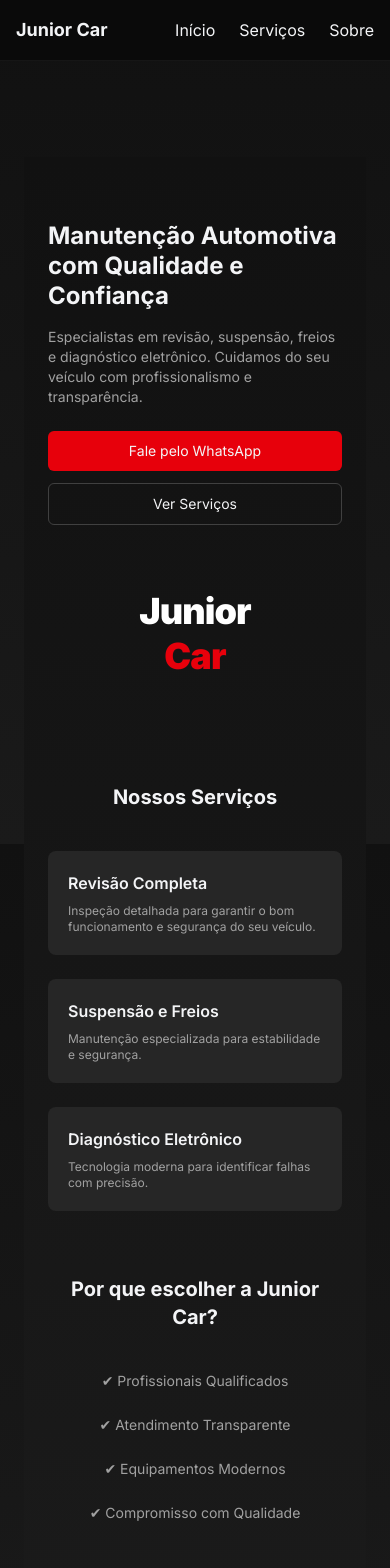
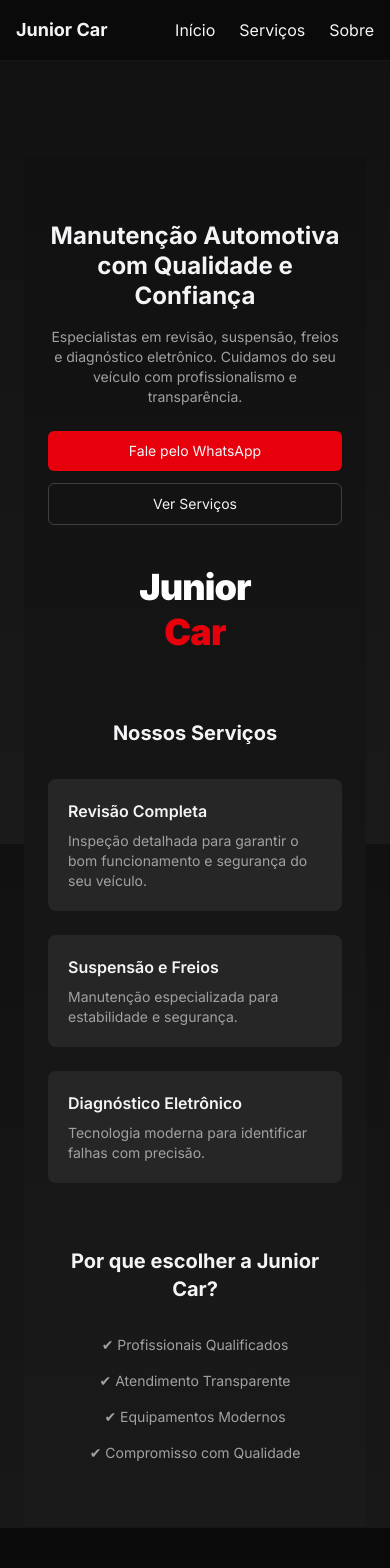
Before and after one commit to jg4dev/juniorcar, a Next.js app: page / in a window 390 px wide. Shown: the top 1568 px of the page. Built offline with nearby package versions, Linux system fonts and the light colour scheme.

Commit message:
mobile ajuste definitivo

```diff
--- a/src/app/page.tsx
+++ b/src/app/page.tsx
@@ -4,14 +4,15 @@ import Link from "next/link";
 
 export default function Home() {
   return (
-    <main className="bg-neutral-950 text-white min-h-screen">
+    <main className="bg-neutral-950 text-white min-h-screen overflow-x-hidden">
+
+      <section className="px-5 pt-20 pb-16">
+        <div className="max-w-6xl mx-auto flex flex-col gap-16">
 
           {/* HERO */}
-      <section className="px-5 pt-20 pb-16">
-        <div className="max-w-6xl mx-auto grid gap-10 md:grid-cols-2 items-center">
+          <div className="flex flex-col md:grid md:grid-cols-2 gap-10 items-center">
 
-          {/* Texto */}
-          <div>
+            <div className="text-center md:text-left">
               <h1 className="text-2xl sm:text-3xl md:text-5xl font-bold leading-tight mb-4">
                 Manutenção Automotiva com Qualidade e Confiança
               </h1>
@@ -21,7 +22,7 @@ export default function Home() {
                 Cuidamos do seu veículo com profissionalismo e transparência.
               </p>
 
-            <div className="flex flex-col sm:flex-row gap-3">
+              <div className="flex flex-col sm:flex-row gap-3 justify-center md:justify-start">
                 <a
                   href="https://wa.me/5579999904384"
                   target="_blank"
@@ -40,33 +41,32 @@ export default function Home() {
               </div>
             </div>
 
-          {/* Logo */}
-          <div className="flex items-center justify-center mt-6 md:mt-0">
+            <div className="flex items-center justify-center">
               <h2 className="text-4xl sm:text-5xl md:text-7xl font-black leading-tight tracking-tight text-center">
-              <span className="text-white block">Junior</span>
-              <span className="text-red-600 block">Car</span>
+                <span className="block text-white">Junior</span>
+                <span className="block text-red-600">Car</span>
               </h2>
             </div>
 
-          {/* Serviços */}
-          <div className="col-span-1 md:col-span-2 mt-16">
+          </div>
 
-            <h2 className="text-xl sm:text-2xl md:text-3xl font-bold text-center mb-10">
+          {/* SERVIÇOS */}
+          <div>
+            <h2 className="text-xl sm:text-2xl md:text-3xl font-bold text-center mb-8">
               Nossos Serviços
             </h2>
 
             <div className="grid gap-6 md:grid-cols-3">
-
               <div className="bg-neutral-800 p-5 rounded-lg">
                 <h3 className="text-base font-semibold mb-2">Revisão Completa</h3>
-                <p className="text-neutral-400 text-xs sm:text-sm">
+                <p className="text-neutral-400 text-sm">
                   Inspeção detalhada para garantir o bom funcionamento e segurança do seu veículo.
                 </p>
               </div>
 
               <div className="bg-neutral-800 p-5 rounded-lg">
                 <h3 className="text-base font-semibold mb-2">Suspensão e Freios</h3>
-                <p className="text-neutral-400 text-xs sm:text-sm">
+                <p className="text-neutral-400 text-sm">
                   Manutenção especializada para estabilidade e segurança.
                 </p>
               </div>
@@ -75,42 +75,25 @@ export default function Home() {
                 <h3 className="text-base font-semibold mb-2">
                   Diagnóstico Eletrônico
                 </h3>
-                <p className="text-neutral-400 text-xs sm:text-sm">
+                <p className="text-neutral-400 text-sm">
                   Tecnologia moderna para identificar falhas com precisão.
                 </p>
               </div>
-
+            </div>
           </div>
 
-            {/* Diferenciais */}
-            <div className="mt-16 text-center">
-
-              <h2 className="text-xl sm:text-2xl md:text-3xl font-bold mb-10">
+          {/* DIFERENCIAIS */}
+          <div>
+            <h2 className="text-xl sm:text-2xl md:text-3xl font-bold text-center mb-8">
               Por que escolher a Junior Car?
             </h2>
 
-              <div className="grid gap-6 md:grid-cols-4 text-neutral-400">
-
-                <div className="text-sm sm:text-base">
-                  ✔ Profissionais Qualificados
+            <div className="grid gap-4 md:grid-cols-4 text-neutral-400 text-center text-sm sm:text-base">
+              <div>✔ Profissionais Qualificados</div>
+              <div>✔ Atendimento Transparente</div>
+              <div>✔ Equipamentos Modernos</div>
+              <div>✔ Compromisso com Qualidade</div>
             </div>
-
-                <div className="text-sm sm:text-base">
-                  ✔ Atendimento Transparente
-                </div>
-
-                <div className="text-sm sm:text-base">
-                  ✔ Equipamentos Modernos
-                </div>
-
-                <div className="text-sm sm:text-base">
-                  ✔ Compromisso com Qualidade
-                </div>
-
-              </div>
-
-            </div>
-
           </div>
 
         </div>
```
Lines whose indentation alone changed are shown as unchanged.
